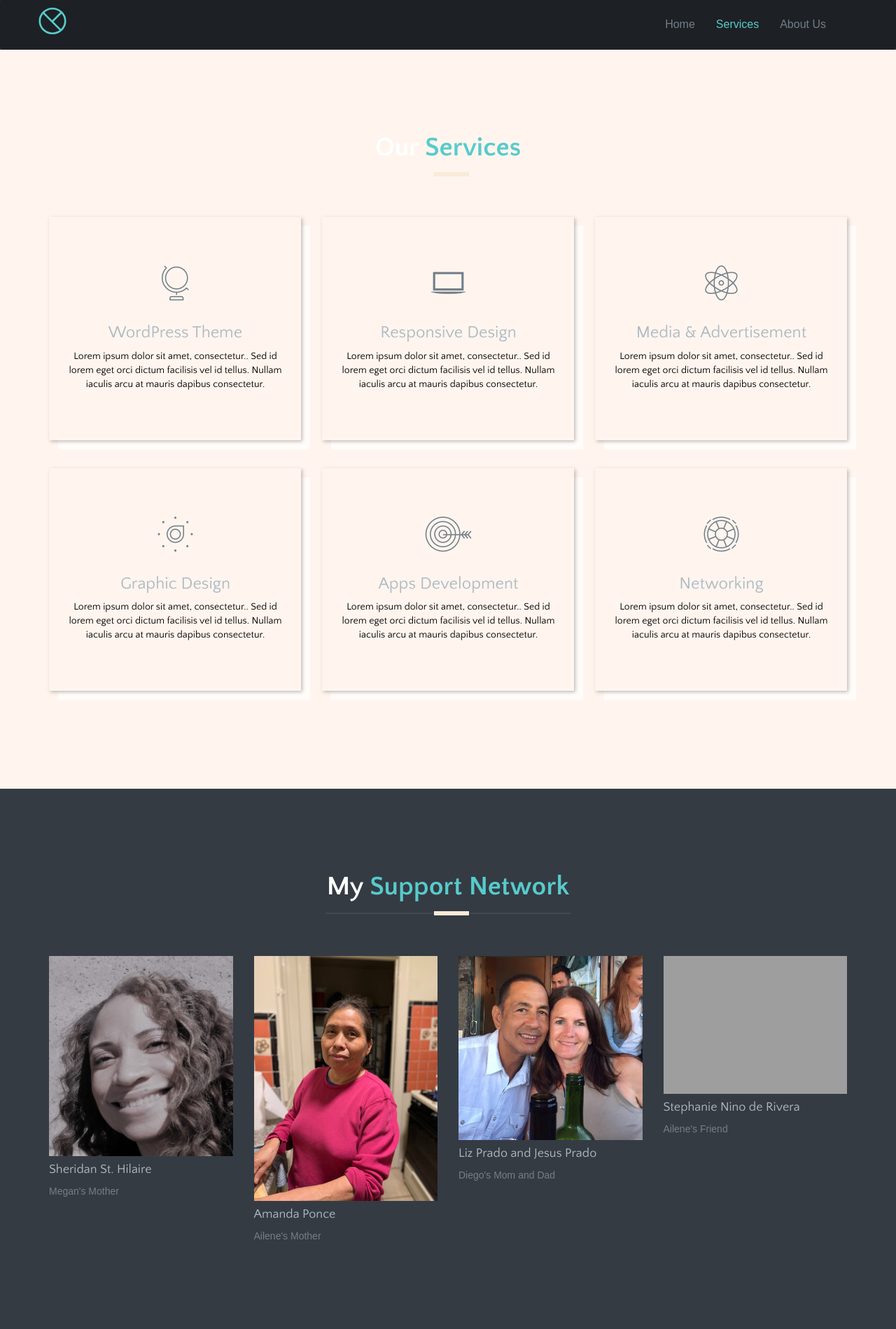
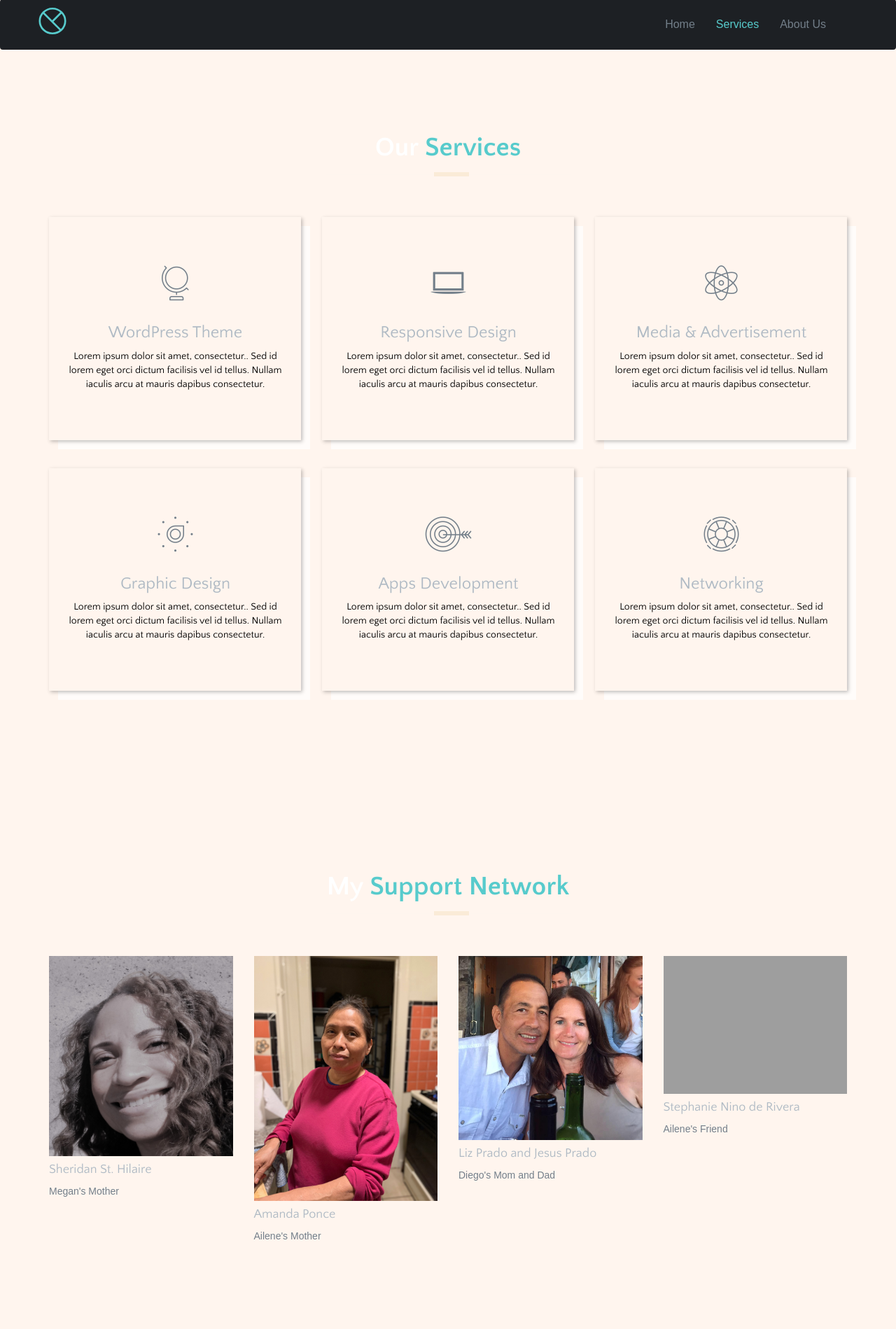
Before and after one commit to ailenetorres/FamHealthApp, a Flask app: page / in a window 1280 px wide. Shown: the part 801-2700 px from the top of the page at 70% size. Run offline with Flask 2, Linux system fonts and the light colour scheme; some libraries are stand-ins or nearby versions; some web fonts are replaced; grey boxes are pictures that could not be loaded.

Commit message:
Update style.css

```diff
--- a/famhealth/public/static/css/style.css
+++ b/famhealth/public/static/css/style.css
@@ -10,12 +10,12 @@ Tags: one-page, single-page, portfolio, custom-colors, post-formats, responsive,
 @import url("https://fonts.googleapis.com/css?family=Anaheim|Quattrocento+Sans:400,700");
 @import url("https://fonts.googleapis.com/css?family=Montserrat:400,700|Open+Sans:300,400,600");
 html {
-  background-color: #353b43;
+  background-color: #fff5ee;
   color: #737f8a;
 }
 
 body {
-  background-color: #353b43;
+  background-color: #fff5ee;
   font-family: "Anaheim", sans-serif;
   color: #737f8a;
   -webkit-font-smoothing: antialiased;
@@ -704,7 +704,7 @@ a:focus, a:hover {
   About us section
 ==================================================================*/
 .about .block {
-  background: #242930;
+  background: #fff5ee;
   padding: 30px;
   border-bottom: 2px solid transparent;
   transition: .5s all;
```
